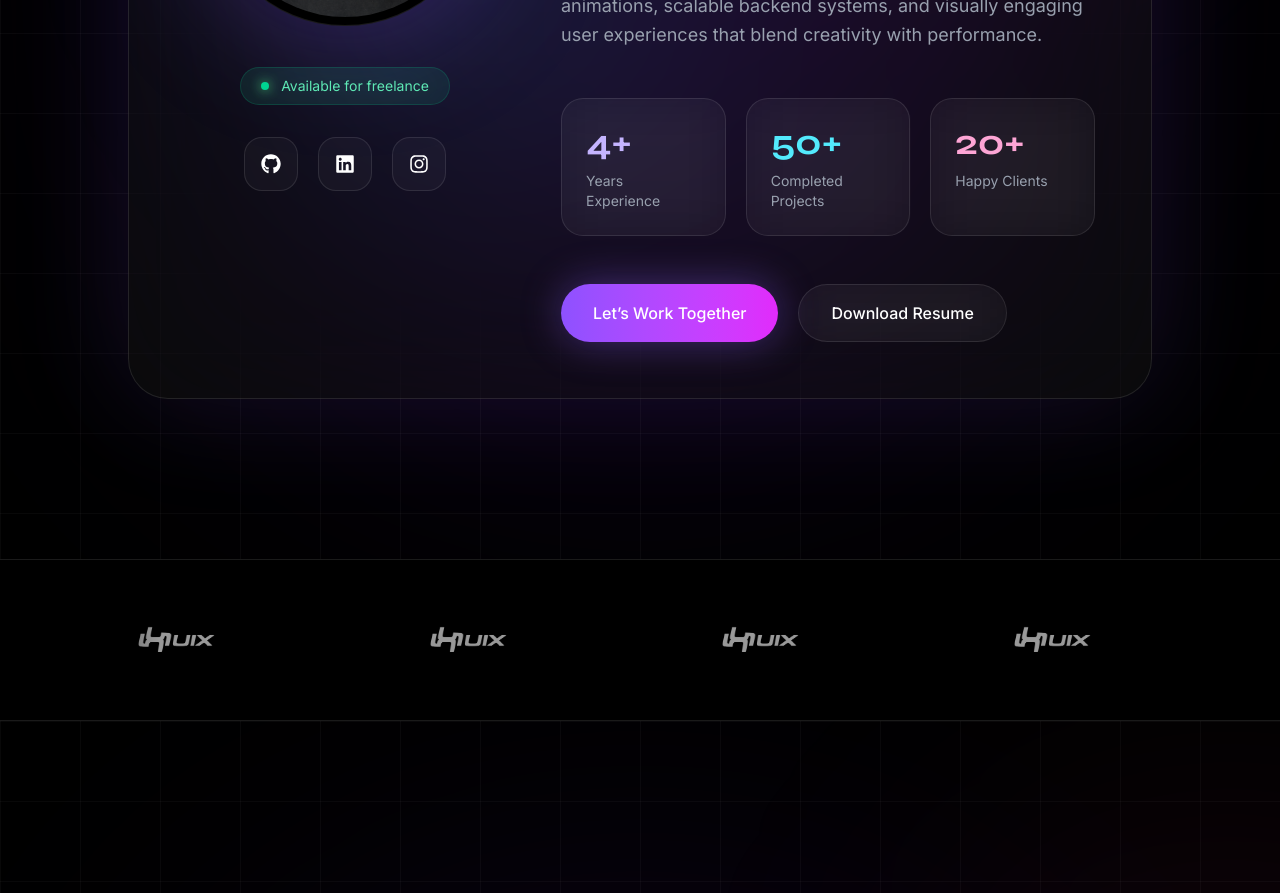
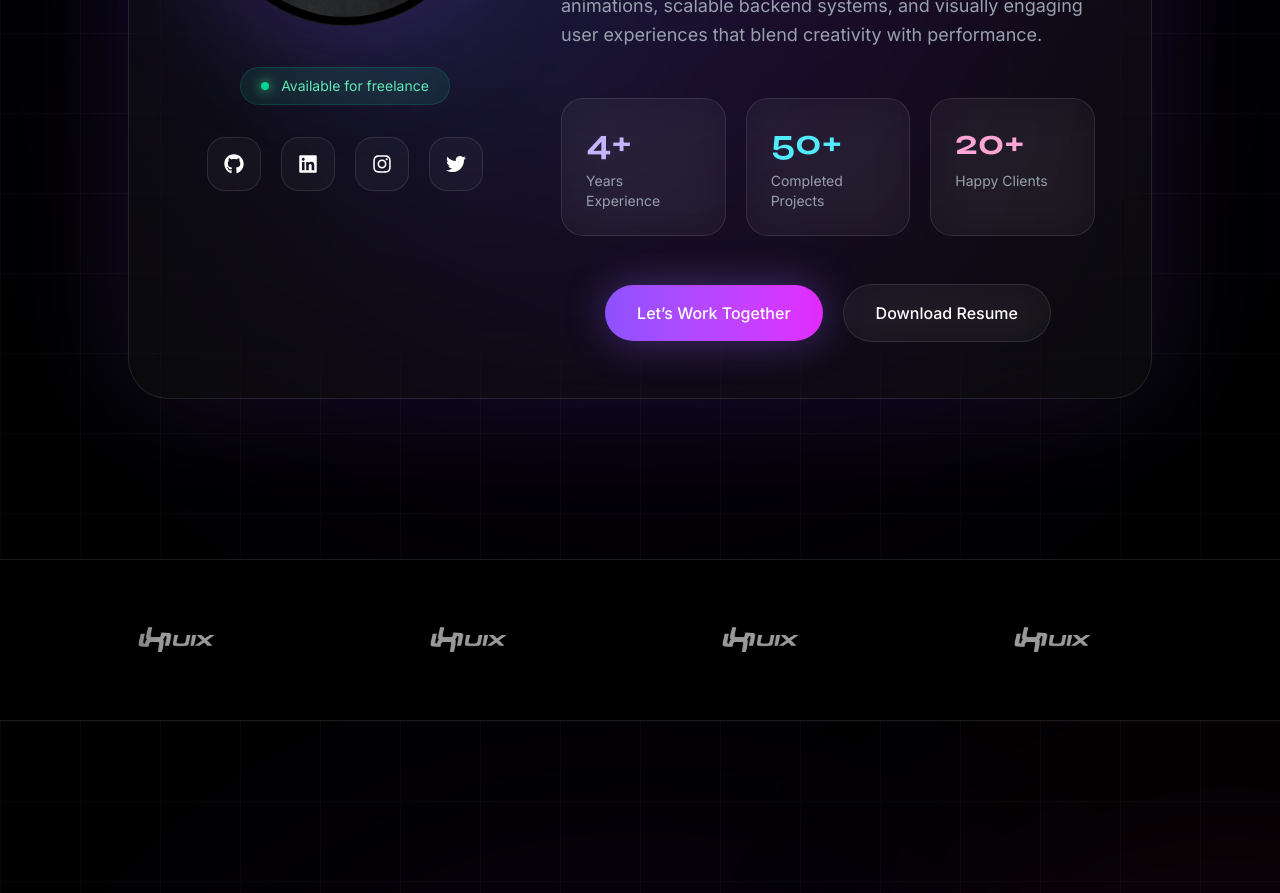
Before and after one commit to uixPhuke/portfolio, a Next.js app: page / in a window 1280 px wide. Shown: the part 2220-3113 px from the top of the page. Built offline with nearby package versions, Linux system fonts and the light colour scheme.

Commit message:
feat: add Twitter icon to AboutCard and improve button layout

```diff
--- a/components/about-card.tsx
+++ b/components/about-card.tsx
@@ -5,6 +5,7 @@ import {
   FaGithub,
   FaLinkedin,
   FaInstagram,
+  FaTwitter,
 } from "react-icons/fa"
 
 export default function AboutCard() {
@@ -110,6 +111,13 @@ export default function AboutCard() {
                 >
                   <FaInstagram />
                 </motion.a>
+                 <motion.a
+                  whileHover={{ y: -5 }}
+  href="#"
+  className="rounded-2xl border border-white/10 bg-white/[0.03] p-4 text-xl transition-all duration-300 hover:border-white/30 hover:bg-white/10"
+>
+  <FaTwitter />
+</motion.a>
 
               </div>
             </div>
@@ -178,7 +186,8 @@ export default function AboutCard() {
               </div>
 
               {/* BUTTONS */}
-              <div className="mt-12 flex flex-wrap gap-5">
+              {/* BUTTONS */}
+<div className="mt-12 flex flex-col items-center justify-center gap-5 sm:flex-row">
 
   <button className="rounded-full bg-gradient-to-r from-violet-500 to-fuchsia-500 px-8 py-4 font-medium text-white shadow-[0_0_40px_rgba(139,92,246,0.4)] transition-all duration-300 hover:scale-105">
     Let’s Work Together
```
Lines whose indentation alone changed are shown as unchanged.
